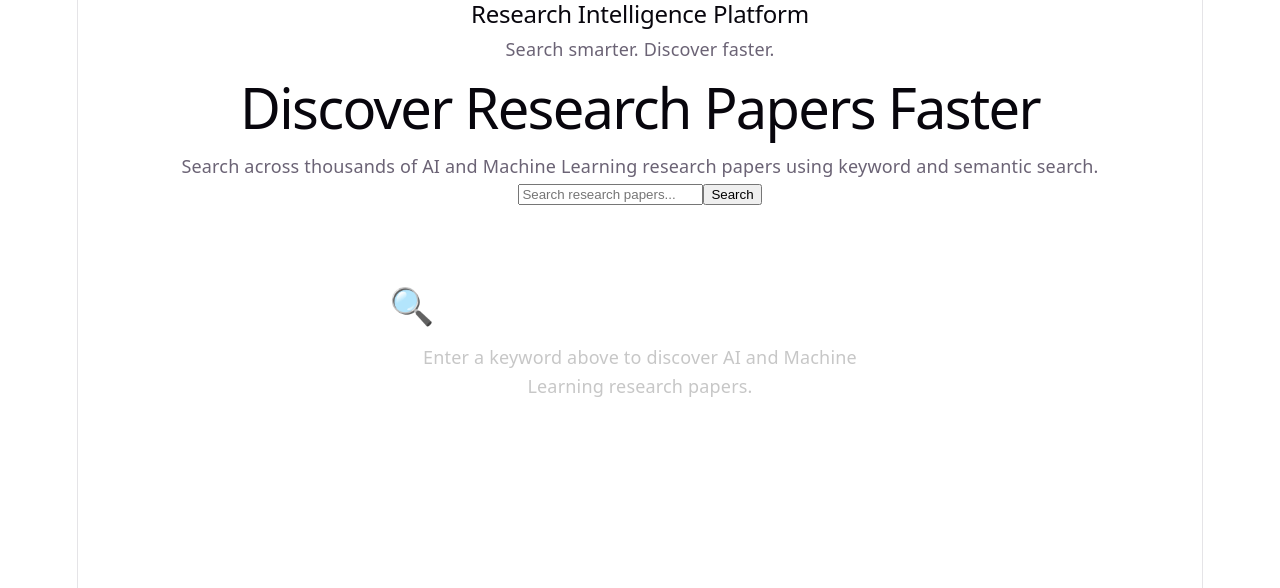
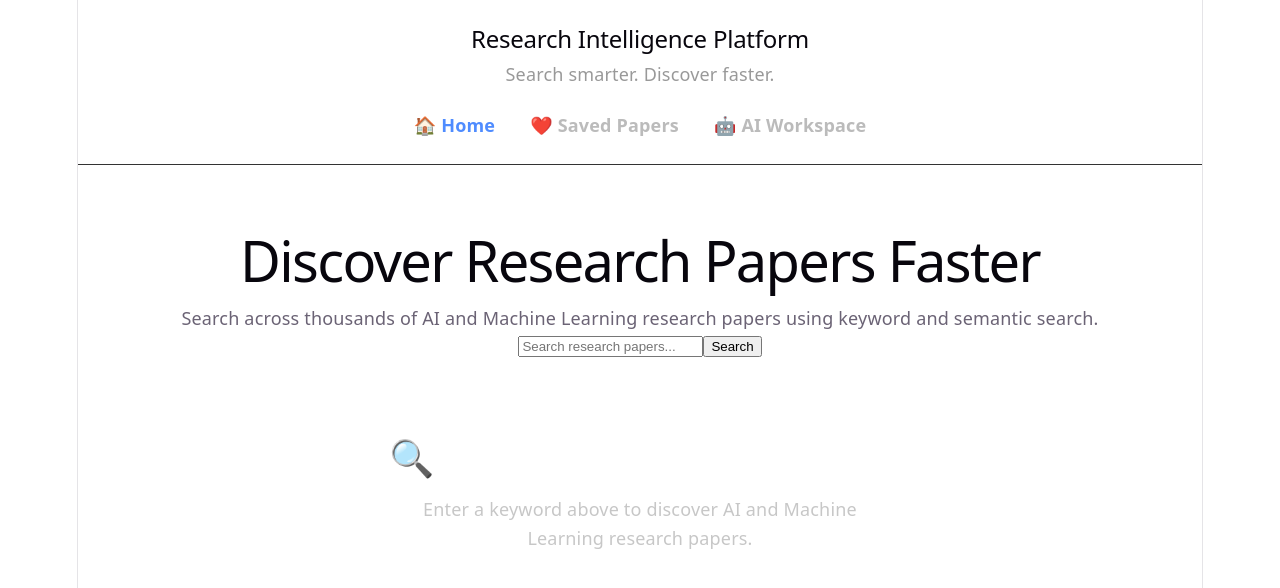
Before and after one commit to rhea3006/research-intelligence-platform, a React (Vite) app in the folder frontend/: page / in a window 1280 px wide. Shown: the top 588 px of the page. Built offline with nearby package versions, Linux system fonts and the light colour scheme.

Commit message:
feat(frontend): implement saved papers with local storage support

```diff
--- a/frontend/src/App.css
+++ b/frontend/src/App.css
@@ -250,6 +250,71 @@
     font-weight: 500;
 }
 
+.navbar {
+
+    padding: 25px 40px;
+
+    border-bottom: 1px solid #333;
+
+    margin-bottom: 50px;
+
+}
+
+.navbar-brand {
+
+    text-align: center;
+
+}
+
+.navbar-brand h2 {
+
+    margin-bottom: 8px;
+
+}
+
+.navbar-brand p {
+
+    color: #999;
+
+    margin-bottom: 25px;
+
+}
+
+.navbar-links {
+
+    display: flex;
+
+    justify-content: center;
+
+    gap: 35px;
+
+    align-items: center;
+
+}
+
+.navbar-links a {
+
+    text-decoration: none;
+
+    color: #bbb;
+
+    font-weight: 600;
+
+    transition: 0.2s ease;
+
+}
+
+.navbar-links a:hover {
+
+    color: white;
+
+}
+
+.navbar-links a.active {
+
+    color: #4f8cff;
+}
+
 main {
     padding-bottom: 60px;
 }
--- a/frontend/src/App.tsx
+++ b/frontend/src/App.tsx
@@ -1,17 +1,32 @@
 import './App.css'
 import { BrowserRouter, Routes, Route } from "react-router-dom";
+import Layout from "./components/Layout";
 import HomePage from "./pages/HomePage";
 import PaperDetailsPage from "./pages/PaperDetailsPage";
+import SavedPapersPage from "./pages/SavedPapersPage";
+import AIWorkspacePage from "./pages/AIWorkspacePage";
 
 function App() {
   return (
     <BrowserRouter>
       <Routes>
-        <Route path="/" element={<HomePage />} />
+        <Route element={<Layout />}>
+            <Route
+                path="/"
+                element={<HomePage />}
+            />
+            <Route
+                path="/paper/:arxiv_id"
+                element={<PaperDetailsPage />}
+            />
+        </Route>
         <Route
-          path="/paper/:arxiv_id"
-
-          element={<PaperDetailsPage />}
+          path="/saved"
+          element={<SavedPapersPage />}
+        />
+        <Route
+            path="/workspace"
+            element={<AIWorkspacePage />}
         />
       </Routes>
     </BrowserRouter>
--- /dev/null
+++ b/frontend/src/components/Layout.tsx
@@ -0,0 +1,19 @@
+import { Outlet } from "react-router-dom";
+import Navbar from "./Navbar";
+
+function Layout() {
+  return (
+    <>
+      <Navbar
+        title="Research Intelligence Platform"
+        subtitle="Search smarter. Discover faster."
+      />
+
+      <main>
+        <Outlet />
+      </main>
+    </>
+  );
+}
+
+export default Layout;
--- a/frontend/src/components/Navbar.tsx
+++ b/frontend/src/components/Navbar.tsx
@@ -1,3 +1,5 @@
+import { NavLink } from "react-router-dom";
+
 type NavbarProps = {
 
   title: string;
@@ -7,19 +9,23 @@ type NavbarProps = {
 };
 
 function Navbar({ title, subtitle }: NavbarProps) {
-
   return (
-
-    <nav>
-
-      <h2>{title}</h2>
-
-      <p>{subtitle}</p>
-
-    </nav>
-
+    <header className="navbar">
+      <div className="navbar-brand">
+          <h2>{title}</h2>
+          <p>{subtitle}</p>
+      </div>
+      <nav className="navbar-links">
+          <NavLink to="/">🏠 Home</NavLink>
+          <NavLink to="/saved">
+              ❤️ Saved Papers
+          </NavLink>
+          <NavLink to="/workspace">
+              🤖 AI Workspace
+          </NavLink>
+      </nav>
+    </header>
   );
-
 }
 
 export default Navbar;
--- a/frontend/src/components/PaperCard.css
+++ b/frontend/src/components/PaperCard.css
@@ -68,3 +68,30 @@
 .view-btn:hover {
     background: #2f6fe5;
 }
+
+.paper-actions {
+    display: flex;
+    justify-content: space-between;
+    align-items: center;
+    margin-top: 20px;
+    gap: 12px;
+}
+
+.view-btn {
+    flex: 1;
+    text-align: center;
+}
+
+.save-btn {
+    background: #2d3748;
+    color: white;
+    border: none;
+    padding: 10px 16px;
+    border-radius: 8px;
+    cursor: pointer;
+    transition: 0.2s ease;
+}
+
+.save-btn:hover {
+    background: #e63946;
+}
--- a/frontend/src/components/PaperCard.tsx
+++ b/frontend/src/components/PaperCard.tsx
@@ -1,18 +1,39 @@
 import "./PaperCard.css";
 import type { Paper } from "../types/paper";
 import { Link } from "react-router-dom";
+import { useState } from "react";
+import {savePaper,removePaper,isPaperSaved,} from "../utils/savedPapers";
 
 type PaperCardProps = {
   paper: Paper;
 };
 
 function PaperCard({ paper }: PaperCardProps) {
+  const [saved, setSaved] = useState(
+    isPaperSaved(paper.arxiv_id)
+  );
+  const handleSave = () => {
+    if (saved) {
+      removePaper(paper.arxiv_id);
+    } else {
+      savePaper(paper);
+    }
+    setSaved(!saved);
+  };
+
   return (
     <div className="paper-card">
       <h3>{paper.title}</h3>
         <p>👤 <strong>Authors:</strong> {paper.authors}</p>
         <p>📅 <strong>Published:</strong> {paper.published_date}</p>
         <p>⭐ <strong>Relevance:</strong> {paper.relevance_score}</p>
+        <div className="paper-actions">
+          <button
+            className="save-btn"
+            onClick={handleSave}
+          >
+            {saved ? "❤️ Saved" : "🤍 Save"}
+          </button>
           <Link
             to={`/paper/${paper.arxiv_id}`}
             className="view-btn"
@@ -20,6 +41,7 @@ function PaperCard({ paper }: PaperCardProps) {
             View Details →
           </Link>
         </div>
+    </div>
   );
 }
 
--- /dev/null
+++ b/frontend/src/pages/AIWorkspacePage.tsx
@@ -0,0 +1,7 @@
+function AIWorkspacePage() {
+  return (
+    <h1>AI Workspace</h1>
+  );
+}
+
+export default AIWorkspacePage;
--- a/frontend/src/pages/HomePage.tsx
+++ b/frontend/src/pages/HomePage.tsx
@@ -41,10 +41,6 @@ function HomePage() {
       };
   return (
     <>
-      <Navbar
-        title="Research Intelligence Platform"
-        subtitle="Search smarter. Discover faster."
-      />
       <main>
         <HeroSection />
         <SearchBar
--- /dev/null
+++ b/frontend/src/pages/SavedPapersPage.tsx
@@ -0,0 +1,31 @@
+import { useEffect, useState } from "react";
+import type { Paper } from "../types/paper";
+import PaperCard from "../components/PaperCard";
+import { getSavedPapers } from "../utils/savedPapers";
+
+function SavedPapersPage() {
+  const [savedPapers, setSavedPapers] = useState<Paper[]>([]);
+
+  useEffect(() => {
+    setSavedPapers(getSavedPapers());
+  }, []);
+
+  return (
+    <div className="saved-page">
+      <h1>❤️ Saved Papers</h1>
+
+      {savedPapers.length === 0 ? (
+        <p>You haven't saved any papers yet.</p>
+      ) : (
+        savedPapers.map((paper) => (
+          <PaperCard
+            key={paper.arxiv_id}
+            paper={paper}
+          />
+        ))
+      )}
+    </div>
+  );
+}
+
+export default SavedPapersPage;
--- /dev/null
+++ b/frontend/src/utils/savedPapers.ts
@@ -0,0 +1,39 @@
+import type { Paper } from "../types/paper";
+
+const STORAGE_KEY = "savedPapers";
+
+export function getSavedPapers(): Paper[] {
+  const papers = localStorage.getItem(STORAGE_KEY);
+
+  return papers ? JSON.parse(papers) : [];
+}
+
+export function savePaper(paper: Paper) {
+  const papers = getSavedPapers();
+
+  if (!papers.some((p) => p.arxiv_id === paper.arxiv_id)) {
+    papers.push(paper);
+    }
+
+  localStorage.setItem(
+    STORAGE_KEY,
+    JSON.stringify(papers)
+  );
+}
+
+export function removePaper(arxiv_id: string) {
+  const papers = getSavedPapers().filter(
+    (paper) => paper.arxiv_id !== arxiv_id
+  );
+
+  localStorage.setItem(
+    STORAGE_KEY,
+    JSON.stringify(papers)
+  );
+}
+
+export function isPaperSaved(arxiv_id: string) {
+  return getSavedPapers().some(
+    (paper) => paper.arxiv_id === arxiv_id
+  );
+}
```
Lines whose indentation alone changed are shown as unchanged.
